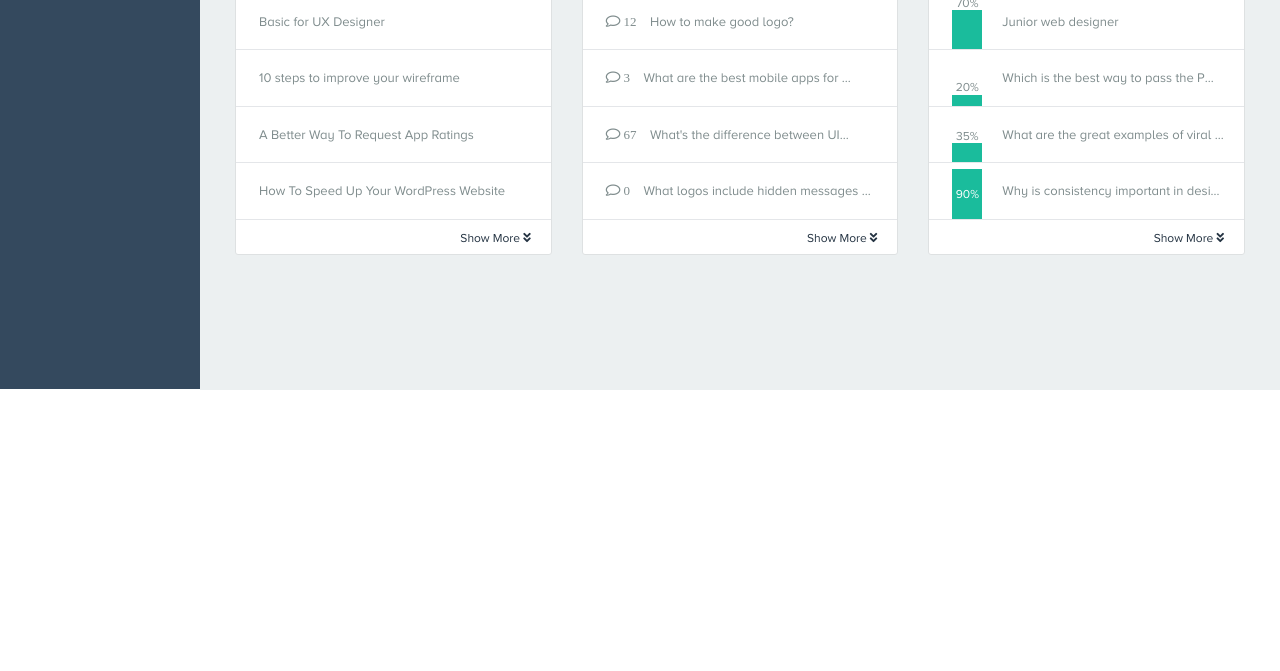
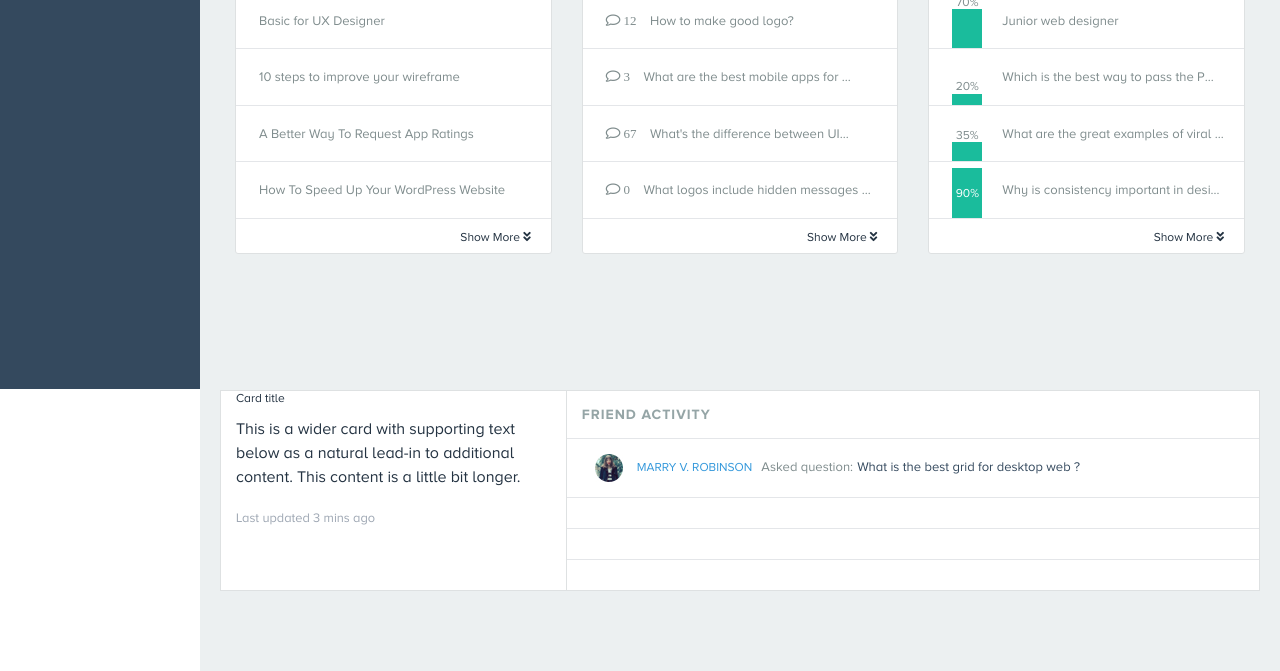
Before and after one commit to jatinsayan/education-dashboard, a website: page index.html in a window 1280 px wide. Shown: the part 411-1082 px from the top of the page. Before the commit the page ends 801 px from the top, so only its background shows below. Drawn offline with nearby package versions, Linux system fonts and the light colour scheme; files whose address does not match are found by name.

Commit message:
card groups

```diff
--- a/index.html
+++ b/index.html
@@ -274,6 +274,40 @@
           </div>
         </section>
 
+        <!-- Card Groups -->
+
+        <section class="card-group">
+          <div class="row bg-white">
+            <div class="card col-4 rounded-0">
+              <h5 class="card-title">Card title</h5>
+              <p class="card-text">This is a wider card with supporting text below as a natural lead-in to additional content. This content is a little bit longer.</p>
+              <p class="card-text"><small class="text-muted">Last updated 3 mins ago</small></p>
+            </div>
+            <div class="card card-purple col-8 rounded-0 p-0">
+              <div>
+                <h3 class="card-header text-uppercase font-weight-bold">friend activity</h3>
+              </div>
+                <ul class="list-group list-group-flush">
+                  <li class="list-group-item">
+                    <a href="#">
+                      <img src="img/friend-1.jpg" alt="friend-1">
+                      <span class="text-info text-uppercase h5 pl-2">marry v. robinson</span>
+                      <span class="h4 pl-1">Asked question:</span>
+                      <span class="h4 text-dark">What is the best grid for desktop web ?</span>
+                    </a>
+                  </li>
+                  <li class="list-group-item"><a href="#"></a></li>
+                  <li class="list-group-item"><a href="#"></a></li>
+                  <li class="list-group-item"><a href="#"></a></li>
+                </ul>
+            </div>
+          </div>
+        </section>
+
+
+
+
+
 
 
         <script src="js/vendor/modernizr-3.5.0.min.js"></script>
--- /dev/null
+++ b/scss/_card-group.scss
@@ -0,0 +1,8 @@
+.card-group {
+	padding: 0 35px 80px;
+	background-color: $gray-100;
+
+	.card .list-group .list-group-item a {
+		padding: 15px 25px;
+	}
+}
--- a/scss/_card.scss
+++ b/scss/_card.scss
@@ -1,5 +1,12 @@
 .card {
 	border-radius: $card-border-radius;
+	&-header {
+		color: $gray-500;
+		padding: 15px;
+		background-color: $white;
+		border-bottom: 0;
+		letter-spacing: 1px;
+	}
 	&-header-tabs {
 		margin: -1px;
 
--- a/scss/_variables.scss
+++ b/scss/_variables.scss
@@ -76,10 +76,10 @@ $colors: map-merge((
   "gray-dark":  $gray-800
 ), $colors);
 
-$primary: #2ecc71;
+$primary:       #2ecc71;
 $secondary:     $gray-600 !default;
 $success:       $green !default;
-$info:          $cyan !default;
+$info:          #3498db;
 $warning:       $yellow !default;
 $danger:        $red !default;
 $light:         $white !default;
--- a/scss/main.scss
+++ b/scss/main.scss
@@ -7,6 +7,7 @@
 @import "nav-tabs";
 @import "card";
 @import "progress";
+@import "card-group";
 
 body {
 	padding-left: 200px;
```
Also changed, not shown: css/main.css, img/friend-1.jpg (added), img/friend-1@2x.jpg (added), img/friend-1@3x.jpg (added), img/friend-2.jpg (added), img/friend-2@2x.jpg (added), img/friend-2@3x.jpg (added), img/friend-3.jpg (added), img/friend-3@2x.jpg (added), img/friend-3@3x.jpg (added), img/friend-4.jpg (added), img/friend-4@2x.jpg (added), img/friend-4@3x.jpg (added), 1 other file.
